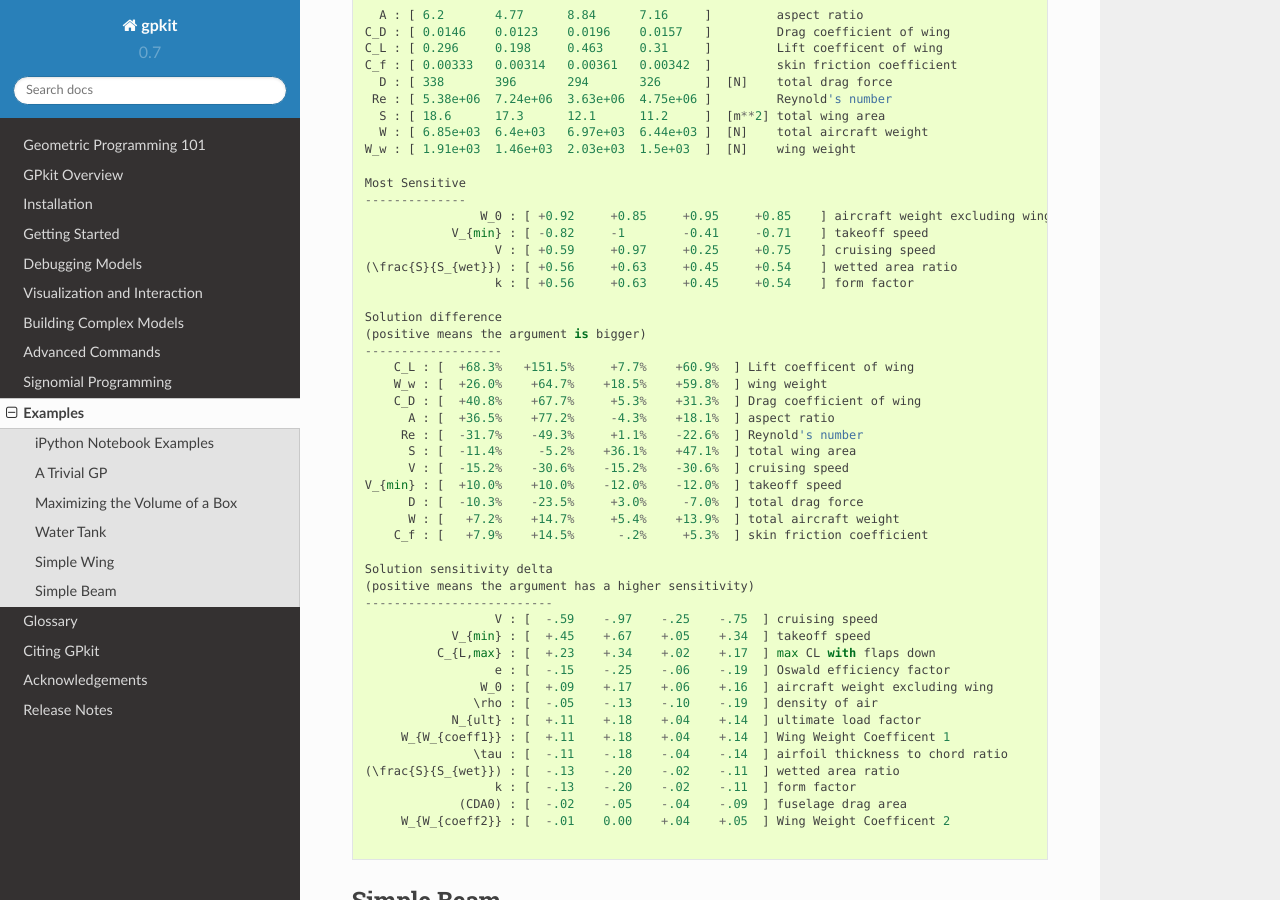
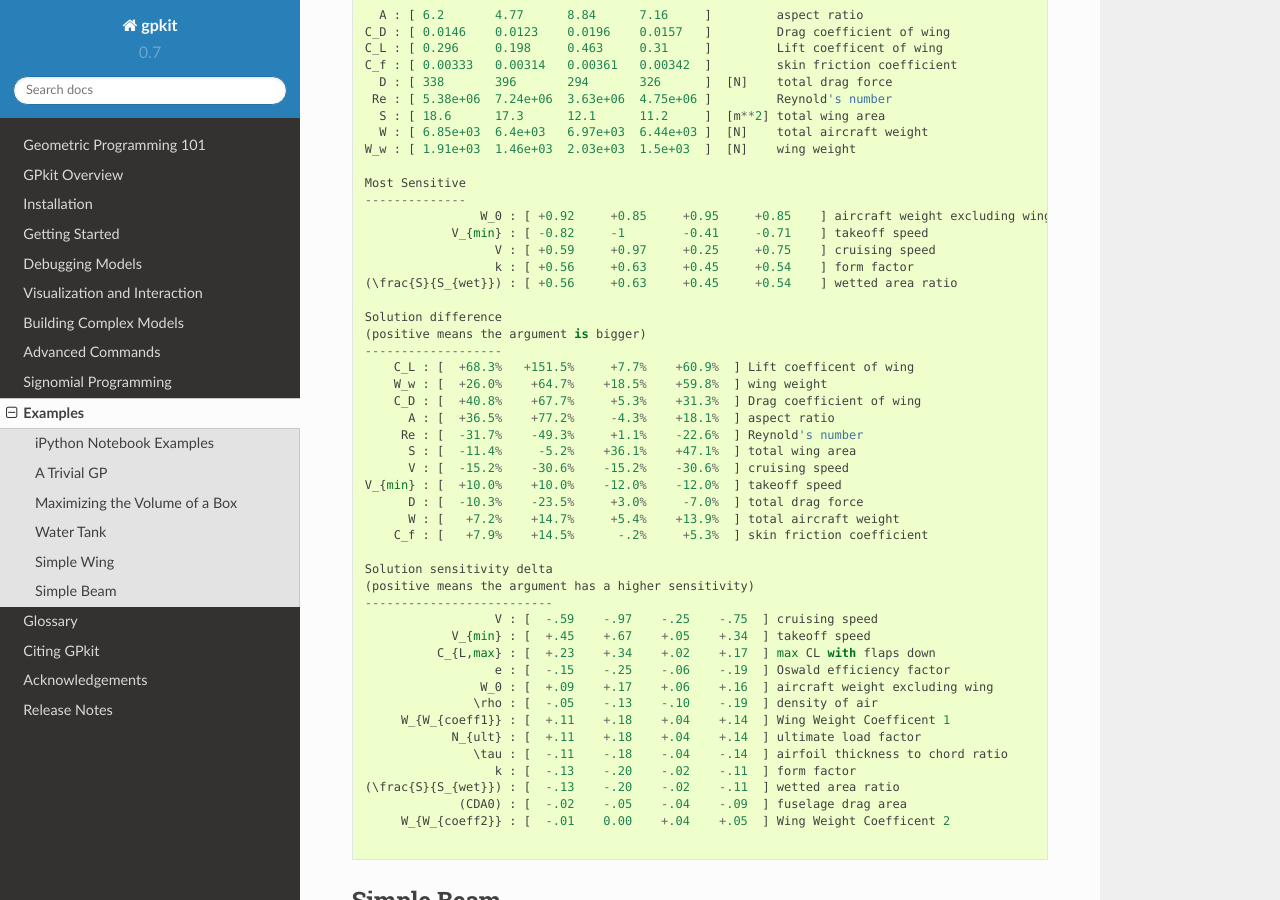
Before and after one commit to convexengineering/gpkit, a Sphinx documentation site: the page built from docs/source/examples.rst, in a window 1280 px wide and 900 px high, scrolled down 5281 px. Built offline with Sphinx 7.4.7 and the Read the Docs theme 2.0.0, drawn with Linux system fonts in a browser that asks for light colours; some of the changed text lies outside the part shown.

```diff
--- a/docs/source/examples/simpleflight_output.txt
+++ b/docs/source/examples/simpleflight_output.txt
@@ -22,8 +22,8 @@ Most Sensitive
 --------------
                 W_0 : +1     aircraft weight excluding wing
                   e : -0.48  Oswald efficiency factor
+                  k : +0.43  form factor
 (\frac{S}{S_{wet}}) : +0.43  wetted area ratio
-                  k : +0.43  form factor
             V_{min} : -0.37  takeoff speed
 
 Solution difference
@@ -63,8 +63,8 @@ Most Sensitive
                 W_0 : [ +0.92     +0.85     +0.95     +0.85    ] aircraft weight excluding wing
             V_{min} : [ -0.82     -1        -0.41     -0.71    ] takeoff speed
                   V : [ +0.59     +0.97     +0.25     +0.75    ] cruising speed
+                  k : [ +0.56     +0.63     +0.45     +0.54    ] form factor
 (\frac{S}{S_{wet}}) : [ +0.56     +0.63     +0.45     +0.54    ] wetted area ratio
-                  k : [ +0.56     +0.63     +0.45     +0.54    ] form factor
 
 Solution difference
 (positive means the argument is bigger)
@@ -90,10 +90,10 @@ Solution sensitivity delta
                   e : [  -.15    -.25    -.06    -.19  ] Oswald efficiency factor
                 W_0 : [  +.09    +.17    +.06    +.16  ] aircraft weight excluding wing
                \rho : [  -.05    -.13    -.10    -.19  ] density of air
+     W_{W_{coeff1}} : [  +.11    +.18    +.04    +.14  ] Wing Weight Coefficent 1
             N_{ult} : [  +.11    +.18    +.04    +.14  ] ultimate load factor
-     W_{W_{coeff1}} : [  +.11    +.18    +.04    +.14  ] Wing Weight Coefficent 1
                \tau : [  -.11    -.18    -.04    -.14  ] airfoil thickness to chord ratio
+                  k : [  -.13    -.20    -.02    -.11  ] form factor
 (\frac{S}{S_{wet}}) : [  -.13    -.20    -.02    -.11  ] wetted area ratio
-                  k : [  -.13    -.20    -.02    -.11  ] form factor
              (CDA0) : [  -.02    -.05    -.04    -.09  ] fuselage drag area
      W_{W_{coeff2}} : [  -.01    0.00    +.04    +.05  ] Wing Weight Coefficent 2
--- a/docs/source/examples/sp_to_gp_sweep_output.txt
+++ b/docs/source/examples/sp_to_gp_sweep_output.txt
@@ -38,6 +38,6 @@ Most Sensitive
 --------------
               Range : [ +1.4      +1.1      +1.2     ] aircraft range
                TSFC : [ +1.4      +1.1      +1.2     ] thrust specific fuel consumption
+                  k : [ +0.85     +0.71     +0.74    ] form factor
 (\frac{S}{S_{wet}}) : [ +0.85     +0.71     +0.74    ] wetted area ratio
-                  k : [ +0.85     +0.71     +0.74    ] form factor
             V_{min} : [ -1.4       0         0       ] takeoff speed
```
